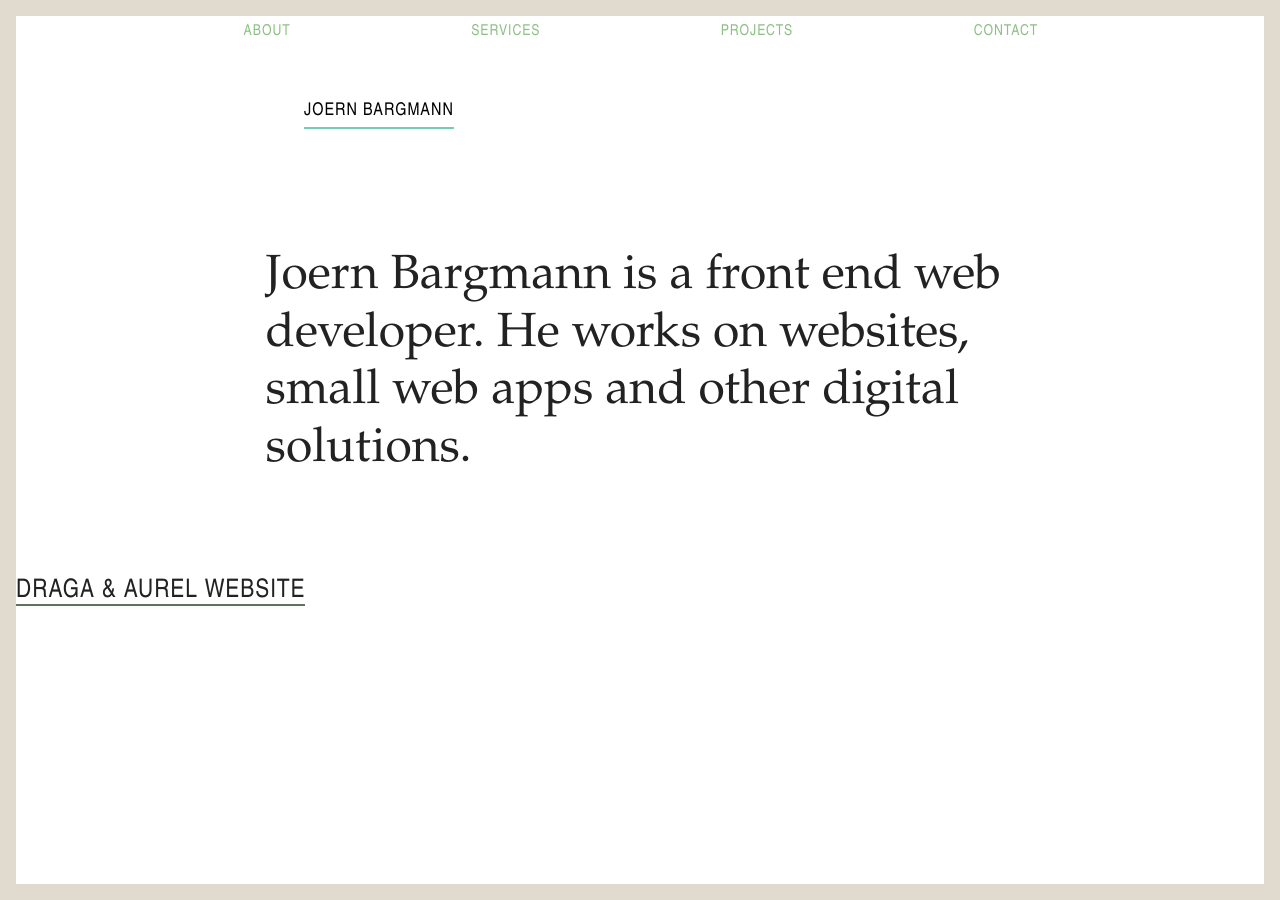
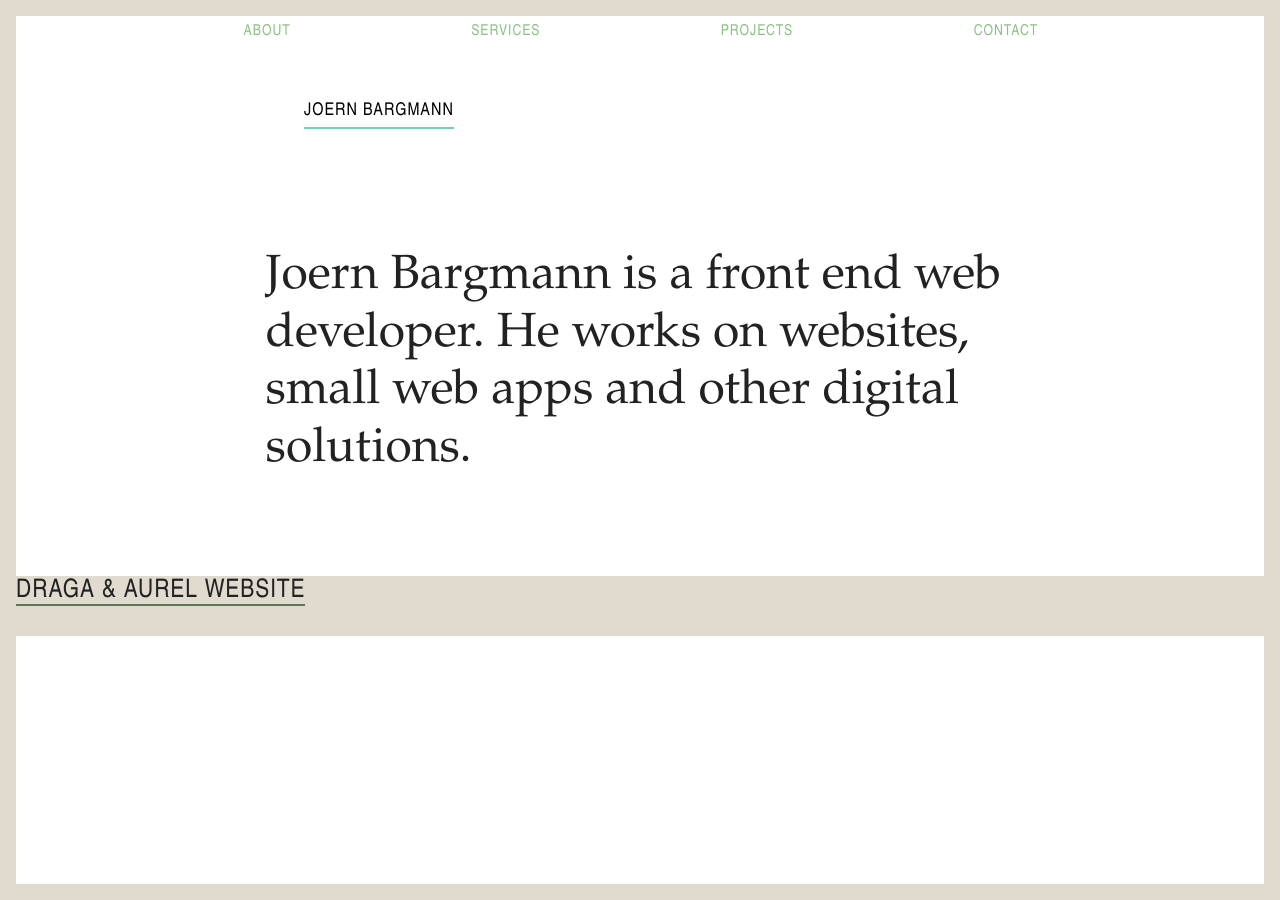
Before and after one commit to joernba/joernba.github.io, a Jekyll site: the page built from index.html, in a window 1280 px wide. Built offline with Jekyll 4.4.1, drawn with Linux system fonts in a browser that asks for light colours.

Commit message:
changed class name according to template renaming
Signed-off-by: Joern Bargmann <joernba@gmail.com>

```diff
--- a/_sass/pages/_page-home.scss
+++ b/_sass/pages/_page-home.scss
@@ -3,7 +3,7 @@
   line-height: 1.2;
   margin: 6rem 0;
 }
-.post-list {
+.projects-list {
   background: $c-brown-light;
   min-height: 60px;
   margin-bottom: 0 !important;
```
